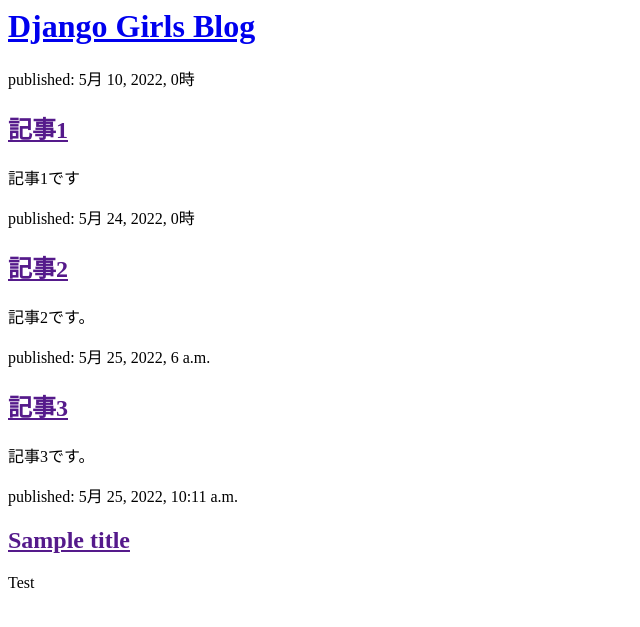
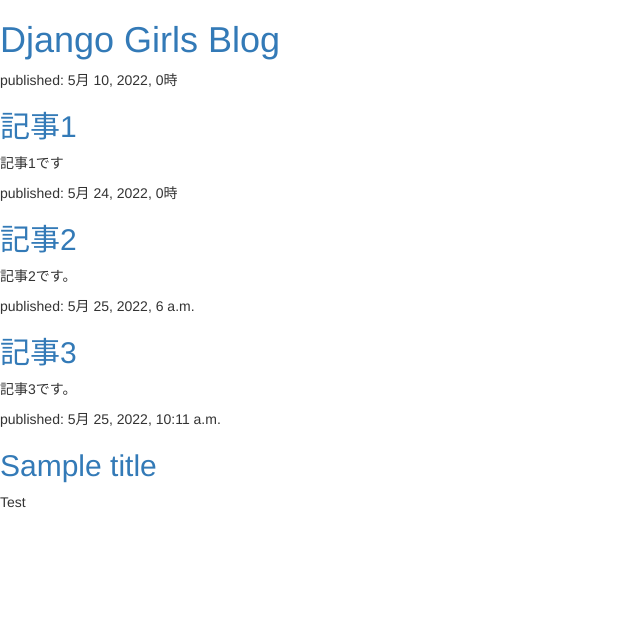
Before and after one commit to KojimaMinami/my-first-blog, a Django app: template blog/templates/blog/post_list.html in a window 1280 px wide. Shown: the top 627 px of the page, without its empty margins (0-640 px from the left). Run offline with Django 3.2, Linux system fonts and the light colour scheme; the template is opened without the code that fills it: values that come from a table or form of the project are taken from there, others are empty; data comes from the database, SQL or seed files in the repository; both versions use the stored data as it was after the commit; some libraries are stand-ins or nearby versions.

Commit message:
Modified templates to display posts from database.

```diff
--- /dev/null
+++ b/blog/static/css/blog.css
@@ -0,0 +1,4 @@
+h1 a,
+h2 a {
+    color: #C25100;
+}
--- a/blog/templates/blog/post_list.html
+++ b/blog/templates/blog/post_list.html
@@ -2,12 +2,15 @@
 
     <head>
         <title>Django Girls blog</title>
+        <link rel="stylesheet" href="//maxcdn.bootstrapcdn.com/bootstrap/3.2.0/css/bootstrap.min.css">
+        <link rel="stylesheet" href="//maxcdn.bootstrapcdn.com/bootstrap/3.2.0/css/bootstrap-theme.min.css">
     </head>
 
     <body>
         <div>
             <h1><a href="/">Django Girls Blog</a></h1>
         </div>
+
         {% for post in posts %}
         <div>
             <p>published: {{ post.published_date }}</p>
@@ -15,6 +18,7 @@
             <p>{{ post.text|linebreaksbr }}</p>
         </div>
         {% endfor %}
+
     </body>
 
 </html>
--- a/blog/views.py
+++ b/blog/views.py
@@ -5,4 +5,4 @@
 # Create your views here.
 def post_list(request):
     posts = Post.objects.filter(published_date__lte=timezone.now()).order_by('published_date')
-    return render(request, 'blog/post_list.html', {})
+    return render(request, 'blog/post_list.html', {'posts': posts})
```
Also changed, not shown: db.sqlite3, 7 other files.
